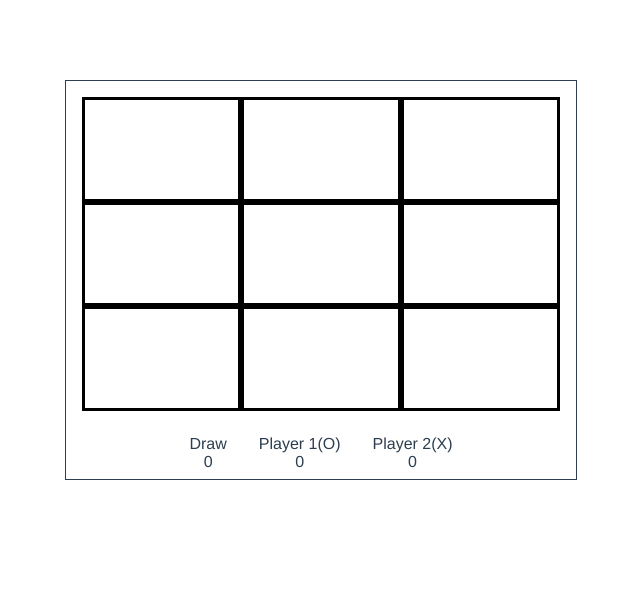
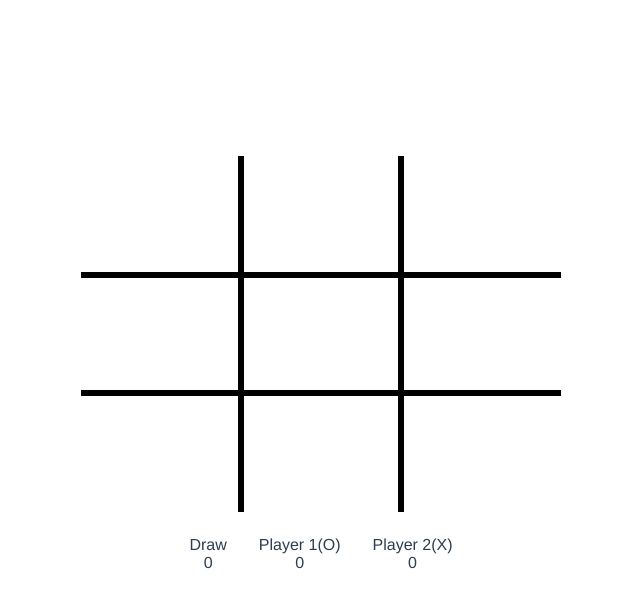
Before and after one commit to jugalkpatel/tic-tac-toe, a website built with Vite: page index.html in a window 1280 px wide. Shown: the whole page, without its empty margins (319-959 px from the left). Built offline with nearby package versions, Linux system fonts and the light colour scheme.

Commit message:
refactor: change body height and remove border around squares according their position

```diff
--- a/style.css
+++ b/style.css
@@ -12,7 +12,7 @@ body {
   display: flex;
   justify-content: center;
   align-items: center;
-  height: 70vh;
+  height: 90vh;
 }
 
 #app {
@@ -24,13 +24,49 @@ body {
   margin-top: 60px;
 
   width: 90vw;
-  height: 50vh;
+  height: 55vh;
 
-  border: 1px solid var(--primary-color);
+  /* border: 1px solid var(--primary-color); */
   margin: 0 auto;
 
   display: flex;
   flex-direction: column;
+}
+
+#pb__sq-0-0 {
+  border-top: 0 !important;
+  border-left: 0 !important;
+}
+
+#pb__sq-0-1 {
+  border-top: 0 !important;
+}
+
+#pb__sq-0-2 {
+  border-top: 0 !important;
+  border-right: 0 !important;
+}
+
+#pb__sq-1-0 {
+  border-left: 0 !important;
+}
+
+#pb__sq-1-2 {
+  border-right: 0 !important;
+}
+
+#pb__sq-2-0 {
+  border-bottom: 0 !important;
+  border-left: 0 !important;
+}
+
+#pb__sq-2-1 {
+  border-bottom: 0 !important;
+}
+
+#pb__sq-2-2 {
+  border-bottom: 0 !important;
+  border-right: 0 !important;
 }
 
 .label-container {
```
